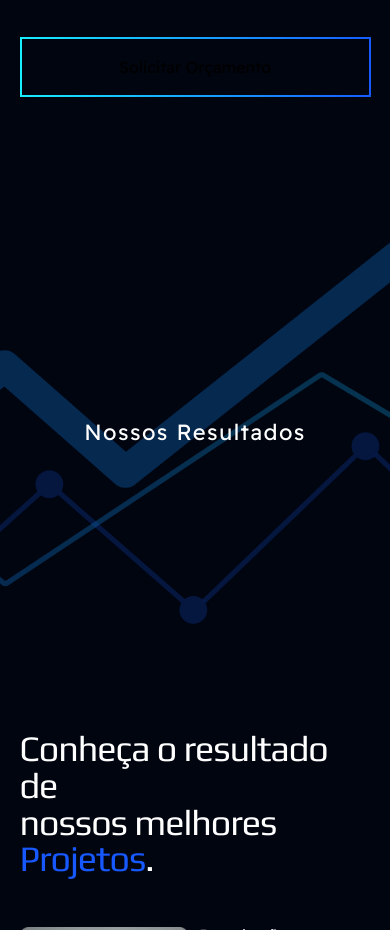
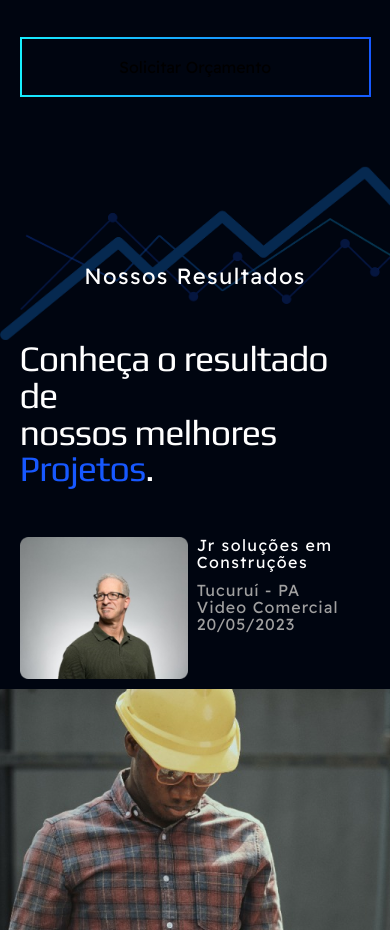
Before and after one commit to Yures1lva/MF_Produtora, a React (Vite) app in the folder MfProdutora/: page / in a window 390 px wide. Shown: the part 800-1730 px from the top of the page. Built offline with nearby package versions, Linux system fonts and the light colour scheme.

Commit message:
alinhando plao de fundo de results

```diff
--- a/MfProdutora/src/components/results/Results.module.css
+++ b/MfProdutora/src/components/results/Results.module.css
@@ -1,25 +1,22 @@
 .background{
     background-image: url("../../assets/imgs/results.png");
     margin: 0;
-    height: 37.688rem;
+    height: 635px;
+    width: 100%;
+    display: block;
     background-size: cover;
     background-repeat: no-repeat;
-    background-position-x: center;
-    display: flex;
-    align-items: flex-end;
-    margin: 0;
-    padding: 0;
 }
 
-
 .background div p{
-    margin-bottom: 17.813rem;
+    padding-top: 450px;
 }
 
 .containerResult{
     max-width: 60rem;
-  margin: 0 auto;
-  padding: 0;
+    margin: 0 auto;
+    padding: 0;
+
 }
 
 h3 span{
@@ -125,7 +122,7 @@ h3{
     transform: scale(1.1);
 
 }
-
+/*preciso melhorar essa bagunça*/
 @media (max-width: 768px){
 
 
@@ -162,3 +159,43 @@ h3{
         letter-spacing: 1.43px;
     }
 }
+
+
+
+
+
+
+
+@media (max-width: 1200px){
+    .background{
+        height: 405px;
+    }
+
+    .background div p{
+        padding-top: 200px;
+    }
+
+}
+
+@media (max-width: 990px){
+    .background{
+        height: 355px;
+    }
+
+    .background div p{
+        padding-top: 180px;
+    }
+
+}
+
+
+@media (max-width: 31.25rem){/*500px*/
+    .background{
+        height: 205px;
+    }
+
+    .background div p{
+        padding-top: 130px;
+    }
+
+}
```
